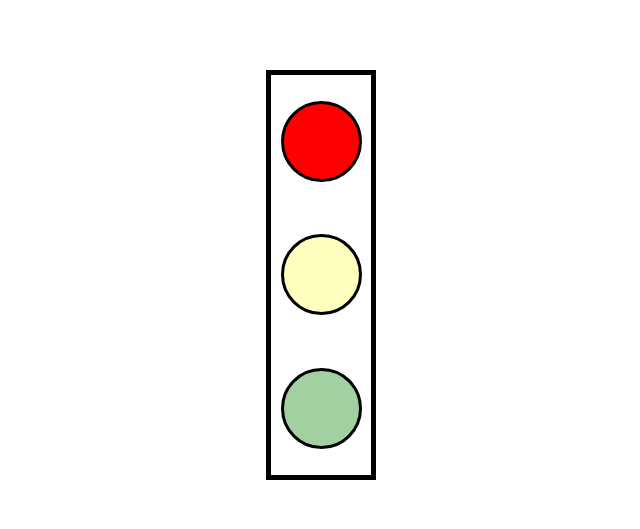
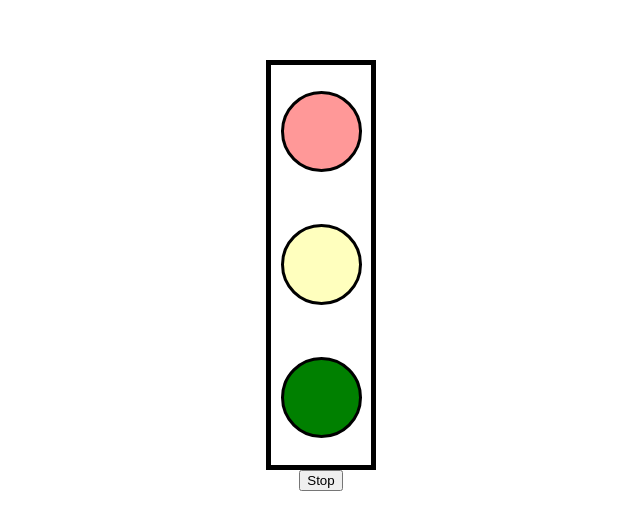
Before and after one commit to ashoffmann90/traffic-light, a React (Create React App) app: page / in a window 1280 px wide. Shown: the part 125-654 px from the top of the page, without its empty margins (319-959 px from the left). Built offline with nearby package versions, Linux system fonts and the light colour scheme.

Commit message:
implement start/stop

```diff
--- a/src/App.js
+++ b/src/App.js
@@ -1,14 +1,19 @@
-import { useState } from 'react';
+import {useState} from 'react'
 import './App.css'
 import TrafficLights from './components/TrafficLights';
-
+import Button from './components/Button/Button';
 
 function App() {
+  const [isRunning, setIsRunning] = useState(true)
 
+  const onClick = (e) => {
+    setIsRunning(!isRunning)
+  }
 
   return (
     <div className="App">
-      <TrafficLights />
+      <TrafficLights isRunning={isRunning} />
+      <Button onClick={onClick} isRunning={isRunning}/>
     </div>
   );
 }
--- /dev/null
+++ b/src/components/Button/Button.js
@@ -0,0 +1,12 @@
+import React, {useState} from 'react'
+
+function Button({isRunning, onClick}) {
+
+  return (
+    <button onClick={onClick}>
+      {isRunning ? 'Stop' : 'Start'}
+    </button>
+  )
+}
+
+export default Button
--- /dev/null
+++ b/src/components/Light.js
@@ -0,0 +1,10 @@
+function Light({ color, activeLight }) {
+  return (
+    <div
+      className="light"
+      id={activeLight === color ? `${color}-light-on` : `${color}-light-off`}
+    ></div>
+  )
+}
+
+export default Light
--- a/src/components/TrafficLight.js
+++ b/src/components/TrafficLight.js
@@ -1,4 +1,5 @@
-import React, { useEffect, useState } from 'react'
+import React from 'react'
+import Light from './Light';
 import './TrafficLight.css'
 
 function TrafficLight({activeLight}) {
@@ -6,18 +7,9 @@ function TrafficLight({activeLight}) {
 
   return (
     <div className="light-container">
-      <div
-        className="light"
-        id={activeLight === "red" ? "red-light-on" : "red-light-off"}
-      ></div>
-      <div
-        className="light"
-        id={activeLight === "yellow" ? "yellow-light-on" : "yellow-light-off"}
-      ></div>
-      <div
-        className="light"
-        id={activeLight === "green" ? "green-light-on" : "green-light-off"}
-      ></div>
+      <Light color='red' activeLight={activeLight} />
+      <Light color='yellow' activeLight={activeLight} />
+      <Light color='green' activeLight={activeLight} />
     </div>
   );
 }
--- a/src/components/TrafficLights.js
+++ b/src/components/TrafficLights.js
@@ -1,36 +1,12 @@
 import React, { useEffect, useState } from "react";
 import TrafficLight from "./TrafficLight";
 
-function TrafficLights() {
+function TrafficLights({isRunning}) {
   const [activeLight, setActiveLight] = useState("red");
 
-  // // TODO
-  // // pick active light
-  // const changeLight = () => {
-  //   let nextActiveLight;
-  //   // if red, to green
-  //   // if green, to yellow
-  //   // if yellow, to red
-  //   if (activeLight === "red") {
-  //     nextActiveLight = "green";
-  //   } else if (activeLight === "green") {
-  //     nextActiveLight = "yellow";
-  //   } else if (activeLight === "yellow") {
-  //     nextActiveLight = "red";
-  //   }
-  //   setActiveLight(nextActiveLight)
-  //   console.log('next', nextActiveLight)
-  // };
-
-  // useEffect(() => {
-  //   setInterval(changeLight, 2000)
-  // },[])
-
-  // Above code caused flickering and did caused constant firing of setInterval
-
-
   useEffect(() => {
-    const interval = setInterval(() => {
+    if (isRunning) {
+      const timeoutId = setTimeout(() => {
         let nextActiveLight
         if (activeLight === "red") {
           nextActiveLight = "green";
@@ -40,10 +16,11 @@ function TrafficLights() {
           nextActiveLight = "red";
         }
         setActiveLight(nextActiveLight);
-      console.log("next", nextActiveLight);
-    }, 2000)
-    return () => clearInterval(interval)
-  }, [activeLight])
+        // console.log("next", nextActiveLight);
+      }, 1000)
+      return () => clearTimeout(timeoutId)
+    }
+  }, [activeLight, isRunning])
 
   return (
     <div>
```
Lines whose indentation alone changed are shown as unchanged.
